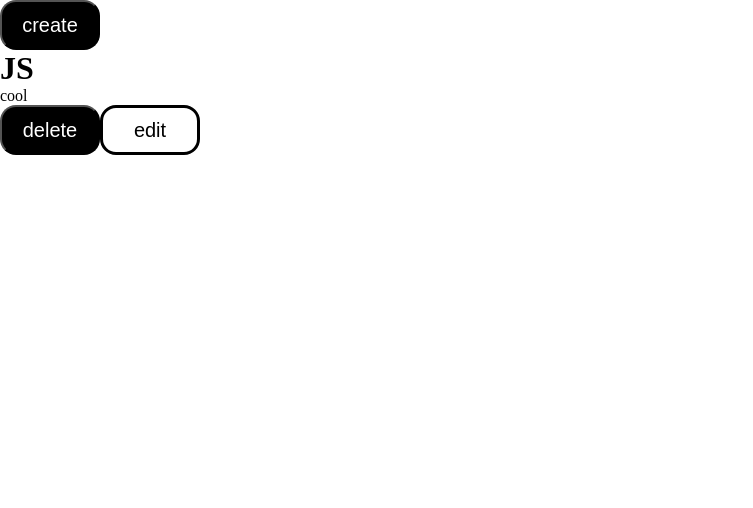
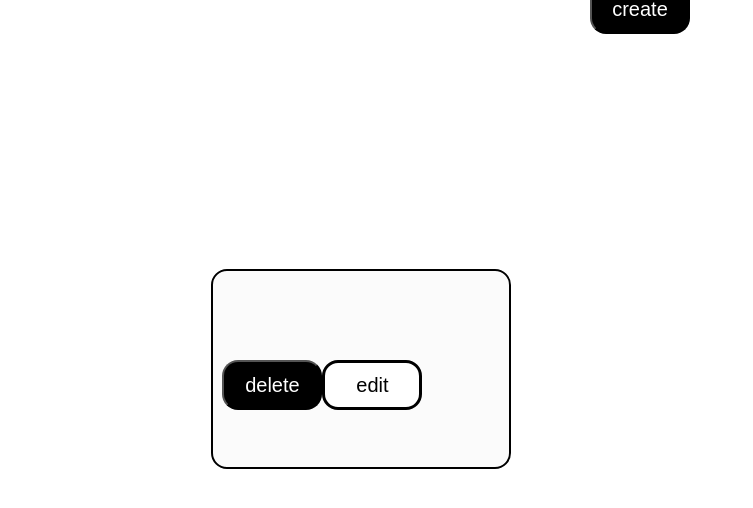
Before and after one commit to danyalll1/vue3_project, a Vue app: page / in a window 1280 px wide. Shown: the top 508 px of the page, without its empty margins (0-753 px from the left). Built offline with nearby package versions, Linux system fonts and the light colour scheme.

Commit message:
styles+LocalStorage

```diff
--- a/src/App.vue
+++ b/src/App.vue
@@ -1,5 +1,5 @@
 <template>
-
+  <div class="root">
     <my-dialog-window
         v-model:show="EditPopUpVisible"
         v-model:status="EditedItemStatus"
@@ -11,13 +11,15 @@
         @clearName="ClearName"
         @clearBody="ClearBody"
     ></my-dialog-window>
+    <MyButtonBlack
+
+        style="margin: 5% 0 0 0; position: absolute; top: -10%;"
+        @click="CreateItem"
+    >create
+    </MyButtonBlack>
+    <div class="wrap">
 
 
-  <MyButtonBlack
-      @click="CreateItem"
-
-  >create
-  </MyButtonBlack>
       <MyCheckList
           :items="checkList"
           @delete="DeleteItem"
@@ -25,6 +27,9 @@
       >
 
       </MyCheckList>
+    </div>
+  </div>
+
 </template>
 
 <script>
@@ -47,7 +52,7 @@ export default {
   data() {
     return {
       checkList: [
-        {id:1,name:'JS',body:'cool'}
+        {}
       ],
       EditPopUpVisible: false,
       EditedItem: {},
@@ -55,9 +60,16 @@ export default {
     }
   },
 
+  mounted() {
+    if(localStorage.item){
+      this.checkList = JSON.parse(localStorage.item)
+    }
+  },
+
   methods: {
     DeleteItem(item) {
       this.checkList = this.checkList.filter(i => i.id !== item.id)
+      this.SetLocalStorage()
     }
     ,
 
@@ -90,6 +102,9 @@ export default {
     ClearBody(){
       this.EditedItem.body = ''
     },
+    SetLocalStorage(){
+      localStorage.setItem('item',JSON.stringify(this.checkList))
+    },
 
 
 
@@ -99,9 +114,10 @@ export default {
         case true:
           this.EditPopUpVisible === false ? this.EditedItem = JSON.parse(JSON.stringify({})) : true
           this.EditPopUpVisible === false ? this.EditPopUpVisible = true : true
-          if (Object.keys(this.EditedItem).length != 0) {
+          if (Object.keys(this.EditedItem).length > 0) {
             this.EditedItem.id = Date.now()
             this.checkList.push(this.EditedItem)
+            this.SetLocalStorage()
             this.HidePopup()
           }
           else{
@@ -113,6 +129,7 @@ export default {
           this.HidePopup()
           this.checkList[index].name = this.EditedItem.name
           this.checkList[index].body = this.EditedItem.body
+          this.SetLocalStorage()
           break;
       }
 
@@ -128,4 +145,22 @@ export default {
   padding: 0;
   margin: 0;
 }
+
+.root{
+  width: 100%;
+  height: 100vh;
+  position: absolute;
+  justify-content:  center;
+  display: flex;
+}
+
+.wrap{
+  display: flex;
+  justify-content: center;
+  align-items: center;
+  width: 90%;
+  height: 90%;
+  padding-left: 5%;
+
+}
 </style>
--- a/src/components/MyCheckList.vue
+++ b/src/components/MyCheckList.vue
@@ -33,5 +33,11 @@ export default {
 </script>
 
 <style scoped>
-
+ .checkList{
+   display: flex;
+   align-items: center;
+   flex-wrap: wrap;
+   width: 80%;
+   height: 70%;
+ }
 </style>
--- a/src/components/MyListItem.vue
+++ b/src/components/MyListItem.vue
@@ -35,5 +35,21 @@ export default {
 </script>
 
 <style scoped>
+  .list-item{
+    margin: 2% 2% 0 0;
+    width: 300px;
+    height: 200px;
+    background-color: rgba(250,250,250,0.8);
+    border-radius: 16px;
+    border: solid 2px black;
+    padding: 1%;
+    box-sizing: border-box;
+    transition: transform ease-in-out 0.2s;
+  }
 
+  .list-item p {
+    height: 80px;
+    word-break: break-all;
+
+  }
 </style>
```
Lines whose indentation alone changed are shown as unchanged.
